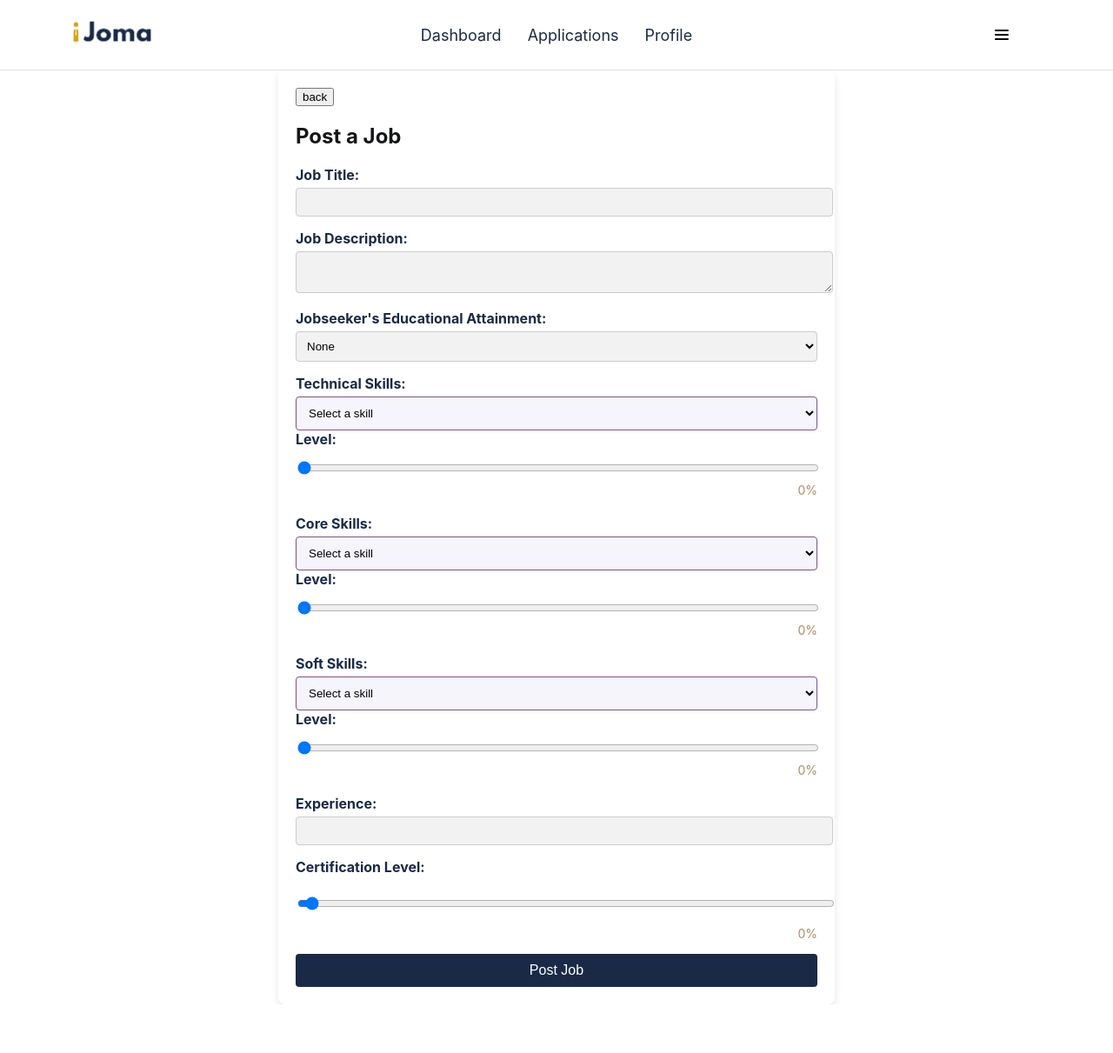
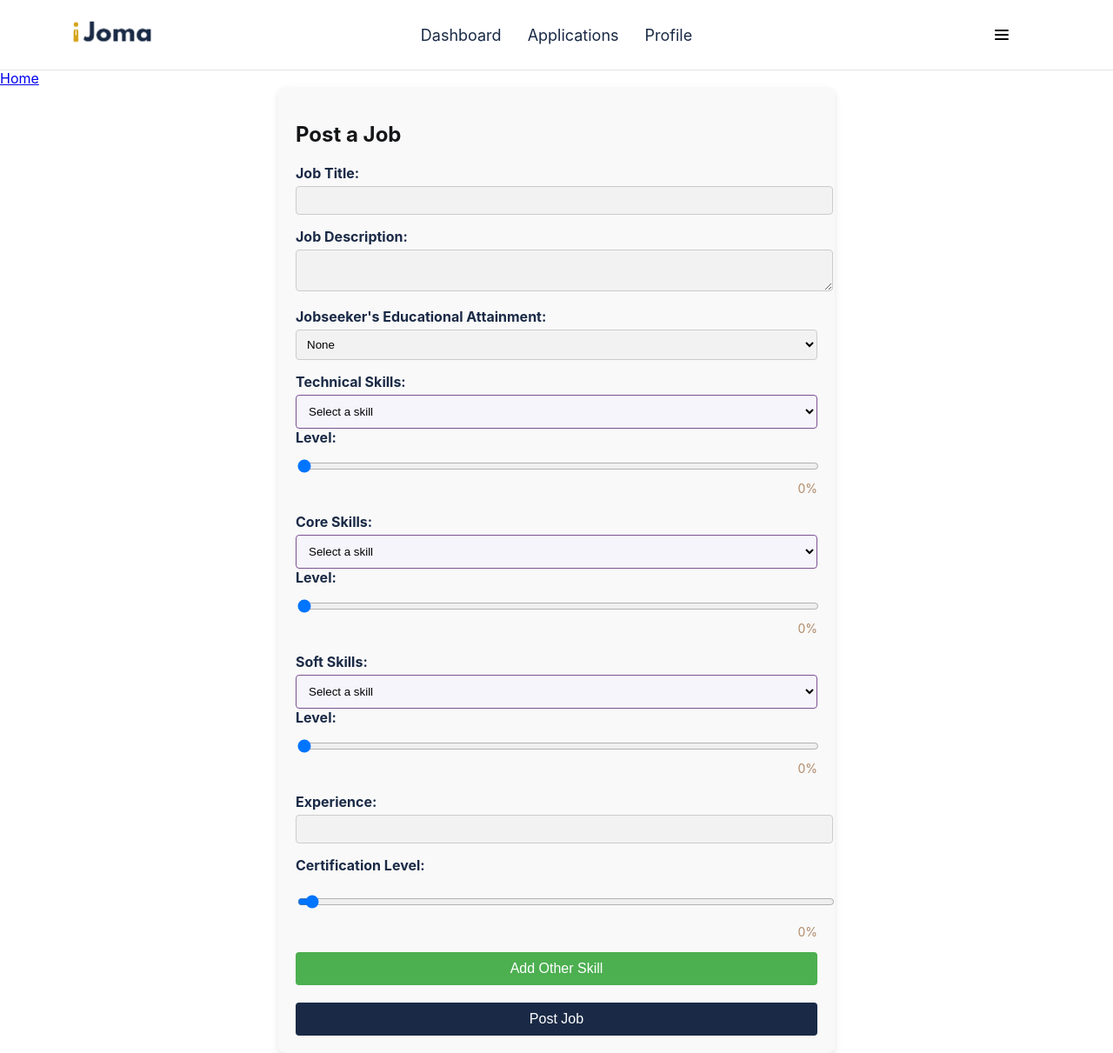
Before and after one commit to iJomaCoding/ijomaa, a React (Vite) app: page /employer/dashboard/postjob in a window 1280 px wide. Shown: the whole page at 87% size. Before the commit the page ends 1155 px from the top, so only its background shows below. Built offline with nearby package versions, Linux system fonts and the light colour scheme; the HTML template or start-up script is replaced by a standard one.

Commit message:
updated navigations

```diff
--- a/src/components/EmployerDisplay/Dashboard/EmployerDashboard.jsx
+++ b/src/components/EmployerDisplay/Dashboard/EmployerDashboard.jsx
@@ -1,11 +1,8 @@
 import React from "react";
 import styles from "./EmployerDashboard.module.css";
-import { Route, Router, Routes } from "react-router-dom";
+import { Route, Routes } from "react-router-dom";
 import Header from "./Header";
 import Jobs from "../Jobs/Jobs";
-import Profile from "../Profile/Profile";
-import Applications from "../Applications/Applications";
-import JobsContent from "../Jobs/JobsContent";
 import PostJob from "../Jobs/PostJob";
 import Matched from "../Jobs/Matched";
 
--- a/src/components/EmployerDisplay/Jobs/Jobs.jsx
+++ b/src/components/EmployerDisplay/Jobs/Jobs.jsx
@@ -1,15 +1,16 @@
 import React from "react";
 import styles from "./Jobs.module.css";
-import { Link, Outlet, Route, Routes, useNavigate } from "react-router-dom";
+import Navs from "./Navs";
+import { Link } from "react-router-dom";
 
 const Jobs = () => {
-  const navigate = useNavigate();
   return (
     <div>
-      <button onClick={() => navigate("postjob")}>Create a Job Post</button>
-      <button onClick={() => navigate("matched")}>Matched Candidates</button>
-
-      <h2>Job postings or Jobseekers Profile Dsiplay</h2>
+      <Navs />
+      <div>
+        <Link to="postjob">Create a jobpost</Link>
+        <h2>Job postings or Jobseekers Profile Dsiplay</h2>
+      </div>
     </div>
   );
 };
--- a/src/components/EmployerDisplay/Jobs/Matched.jsx
+++ b/src/components/EmployerDisplay/Jobs/Matched.jsx
@@ -1,11 +1,10 @@
 import React from "react";
-import { useNavigate } from "react-router-dom";
+import Navs from "./Navs";
 
 const Matched = () => {
-  const navigate = useNavigate();
   return (
     <div>
-      <button onClick={() => navigate("/employer/dashboard")}>back</button>
+      <Navs />
       <h2>matched candidates</h2>
     </div>
   );
--- /dev/null
+++ b/src/components/EmployerDisplay/Jobs/Navs.jsx
@@ -0,0 +1,15 @@
+import React from "react";
+import { useNavigate } from "react-router-dom";
+import styles from "./Navs.module.css";
+
+const Navs = () => {
+  const navigate = useNavigate();
+  return (
+    <nav className={styles.navContainer}>
+      <button onClick={() => navigate("/employer/dashboard")}>Jobs</button>
+      <button onClick={() => navigate("matched")}>Matched Candidates</button>
+    </nav>
+  );
+};
+
+export default Navs;
--- /dev/null
+++ b/src/components/EmployerDisplay/Jobs/Navs.module.css
@@ -0,0 +1,19 @@
+.navContainer {
+  display: flex;
+  align-items: center;
+  justify-content: flex-start;
+  padding: 20px;
+  gap: 20px;
+}
+
+.navContainer button {
+  padding: 5px 10px;
+  background-color: #1a2a46;
+  color: white;
+  border: none;
+  border-radius: 5px;
+}
+
+.navContainer button:hover {
+  opacity: 0.8;
+}
--- a/src/components/EmployerDisplay/Jobs/PostJob.jsx
+++ b/src/components/EmployerDisplay/Jobs/PostJob.jsx
@@ -1,10 +1,8 @@
 import React, { useState } from "react";
 import styles from "./PostJob.module.css";
-import { useNavigate } from "react-router-dom";
+import { Link, useNavigate } from "react-router-dom";
 
 const PostJob = () => {
-  const navigate = useNavigate();
-
   const [jobDetails, setJobDetails] = useState({
     jobtitle: "",
     jobdescription: "",
@@ -14,6 +12,7 @@ const PostJob = () => {
     softSkills: { name: "", level: 0 },
     experience: "",
     certificationLevel: 0,
+    otherSkills: [],
   });
 
   const skills = ["JavaScript", "React", "CSS", "HTML", "Node.js", "Python"];
@@ -35,6 +34,23 @@ const PostJob = () => {
         ...prevDetails[skillType],
         [field]: value,
       },
+    }));
+  };
+
+  const handleOtherSkillChange = (index, field, value) => {
+    const updatedSkills = [...jobDetails.otherSkills];
+    updatedSkills[index][field] =
+      field === "level" ? parseInt(value, 10) : value;
+    setJobDetails((prevDetails) => ({
+      ...prevDetails,
+      otherSkills: updatedSkills,
+    }));
+  };
+
+  const addOtherSkill = () => {
+    setJobDetails((prevDetails) => ({
+      ...prevDetails,
+      otherSkills: [...prevDetails.otherSkills, { name: "", level: 0 }],
     }));
   };
 
@@ -76,10 +92,40 @@ const PostJob = () => {
     </div>
   );
 
+  const renderOtherSkills = () =>
+    jobDetails.otherSkills.map((skill, index) => (
+      <div key={index} className={styles.skillField}>
+        <label>Other Skill {index + 1}:</label>
+        <input
+          type="text"
+          value={skill.name}
+          onChange={(e) =>
+            handleOtherSkillChange(index, "name", e.target.value)
+          }
+          placeholder="Enter skill name"
+          required
+        />
+
+        <label>Level:</label>
+        <input
+          type="range"
+          min="0"
+          max="100"
+          step="10"
+          value={skill.level}
+          onChange={(e) =>
+            handleOtherSkillChange(index, "level", e.target.value)
+          }
+          className={styles.slider}
+        />
+        <div className={styles.levelLabel}>{skill.level}%</div>
+      </div>
+    ));
+
   return (
     <div className={styles.container}>
+      <Link to="/employer/dashboard">Home</Link>
       <div className={styles.formContainer}>
-        <button onClick={() => navigate("/employer/dashboard")}>back</button>
         <h2>Post a Job</h2>
         <form onSubmit={handleSubmit} className={styles.form}>
           <div className={styles.field}>
@@ -105,7 +151,11 @@ const PostJob = () => {
 
           <div className={styles.field}>
             <label>Jobseeker's Educational Attainment:</label>
-            <select>
+            <select
+              name="education"
+              onChange={handleInputChange}
+              value={jobDetails.education}
+            >
               <option value="">None</option>
               <option value="highschool">High School</option>
               <option value="associate">Associate Degree</option>
@@ -164,6 +214,16 @@ const PostJob = () => {
             </div>
           </div>
 
+          {renderOtherSkills()}
+
+          <button
+            type="button"
+            className={styles.addButton}
+            onClick={addOtherSkill}
+          >
+            Add Other Skill
+          </button>
+
           <button type="submit" className={styles.submitButton}>
             Post Job
           </button>
--- a/src/components/EmployerDisplay/Jobs/PostJob.module.css
+++ b/src/components/EmployerDisplay/Jobs/PostJob.module.css
@@ -3,7 +3,7 @@
   max-width: 600px;
   margin: 0 auto;
   padding: 20px;
-  background-color: f9f9f9;
+  background-color: #f9f9f9;
   border-radius: 8px;
   box-shadow: 0 4px 8px rgba(0, 0, 0, 0.1);
 }
@@ -45,7 +45,8 @@
   font-weight: bold;
 }
 
-.skillField select {
+.skillField select,
+.skillField input[type="text"] {
   width: 100%;
   padding: 10px;
   border: 1px solid #7a5192;
@@ -65,6 +66,22 @@
   color: #b08a6a;
 }
 
+.addButton {
+  background-color: #4caf50;
+  color: white;
+  padding: 10px 15px;
+  border: none;
+  border-radius: 4px;
+  cursor: pointer;
+  font-size: 16px;
+  margin-bottom: 20px;
+  transition: background-color 0.3s ease;
+}
+
+.addButton:hover {
+  opacity: 0.8;
+}
+
 .submitButton {
   background-color: #1a2a46;
   color: #fff;
```
